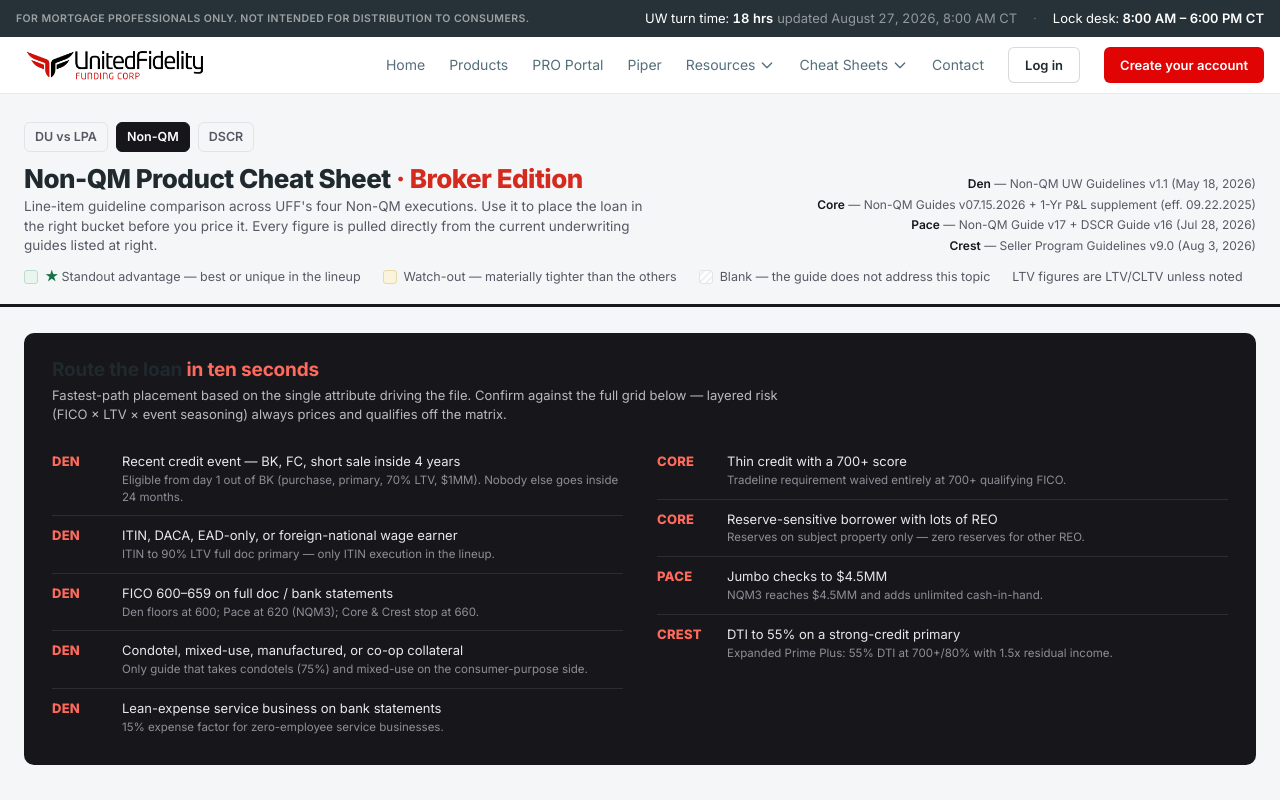
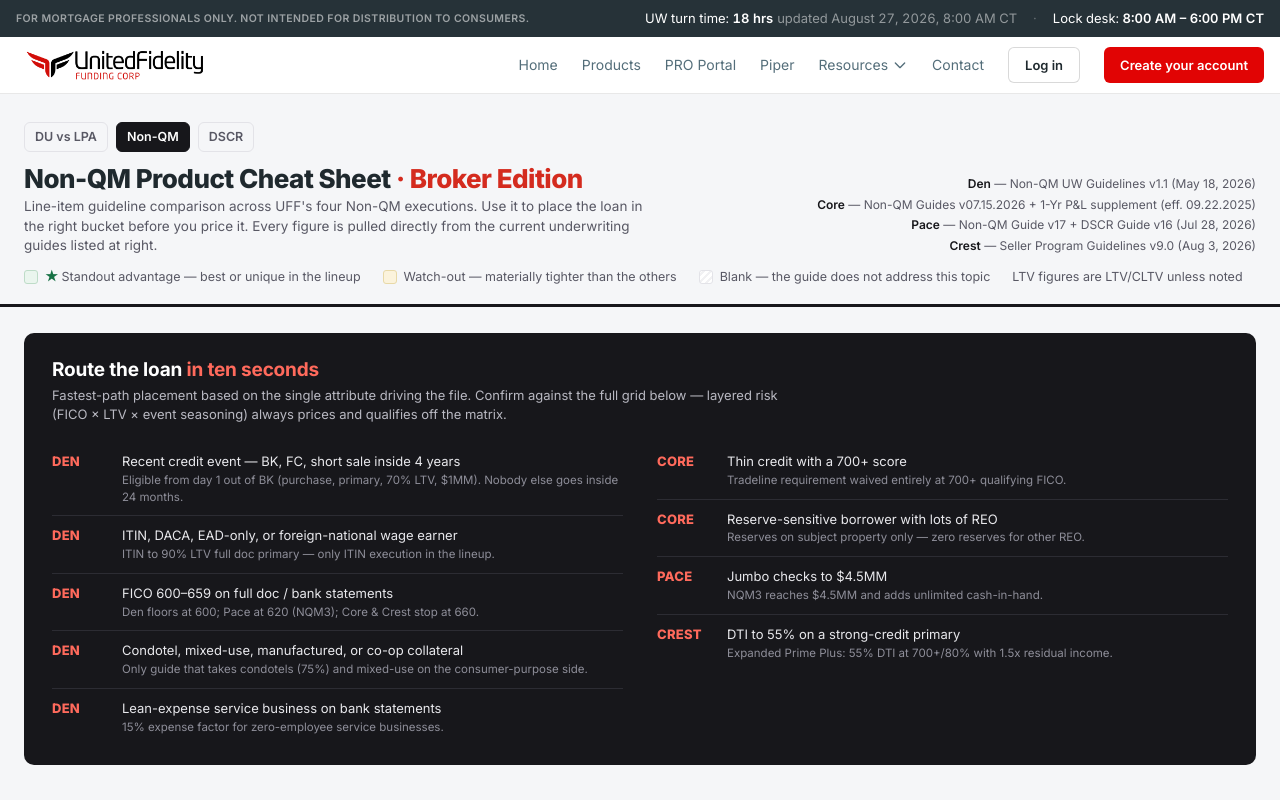
Before and after one commit to skramco/skramco-uff-pro, a Next.js app: page /resources/cheat-sheets/non-qm in a window 1280 px wide. Shown: the top 800 px of the page. Built offline with nearby package versions, Linux system fonts and the light colour scheme.

Commit message:
Nest Cheat Sheets under Resources and make the router heading readable.
Co-authored-by: Cursor <cursoragent@cursor.com>

```diff
--- a/app/layout.tsx
+++ b/app/layout.tsx
@@ -103,16 +103,19 @@ export default function RootLayout({
                             Non-QM Income Analysis
                           </Link>
                         ) : null}
-                      </div>
-                    </div>
-                    <div className="relative group">
-                      <button className="flex items-center gap-1 text-ink-muted duration-150 hover:text-ink">
+                        <div className="relative group/cheats">
+                          <p className="flex cursor-default items-center justify-between px-4 py-2 text-ink-muted duration-150 group-hover/cheats:bg-muted group-hover/cheats:text-ink">
                             Cheat Sheets
                             <svg className="h-4 w-4" fill="none" stroke="currentColor" viewBox="0 0 24 24">
-                          <path strokeLinecap="round" strokeLinejoin="round" strokeWidth={2} d="M19 9l-7 7-7-7" />
+                              <path
+                                strokeLinecap="round"
+                                strokeLinejoin="round"
+                                strokeWidth={2}
+                                d="M9 5l7 7-7 7"
+                              />
                             </svg>
-                      </button>
-                      <div className="invisible absolute left-0 top-full z-50 mt-1 w-52 rounded-md border border-hairline bg-surface-raised opacity-0 duration-150 group-hover:visible group-hover:opacity-100">
+                          </p>
+                          <div className="invisible absolute left-full top-0 z-50 -ml-1 w-52 rounded-md border border-hairline bg-surface-raised py-1 pl-1 opacity-0 duration-150 group-hover/cheats:visible group-hover/cheats:opacity-100">
                             {cheatSheets.map((sheet) => (
                               <Link
                                 key={sheet.href}
@@ -122,6 +125,8 @@ export default function RootLayout({
                                 {sheet.label}
                               </Link>
                             ))}
+                          </div>
+                        </div>
                       </div>
                     </div>
                     <Link href="/contact" className="text-ink-muted duration-150 hover:text-ink">
--- a/app/resources/cheat-sheets/cheat-sheet.css
+++ b/app/resources/cheat-sheets/cheat-sheet.css
@@ -146,6 +146,7 @@
   font-size: 19px;
   font-weight: 700;
   letter-spacing: -0.01em;
+  color: #fff;
 }
 
 .cheat-sheet .router h2 em {
@@ -415,6 +416,9 @@
     color: var(--cs-ink);
     border: 2px solid var(--cs-ink);
   }
+  .cheat-sheet .router h2 {
+    color: var(--cs-ink);
+  }
   .cheat-sheet .router p.lead,
   .cheat-sheet .route .why small {
     color: #444;
```
Lines whose indentation alone changed are shown as unchanged.
